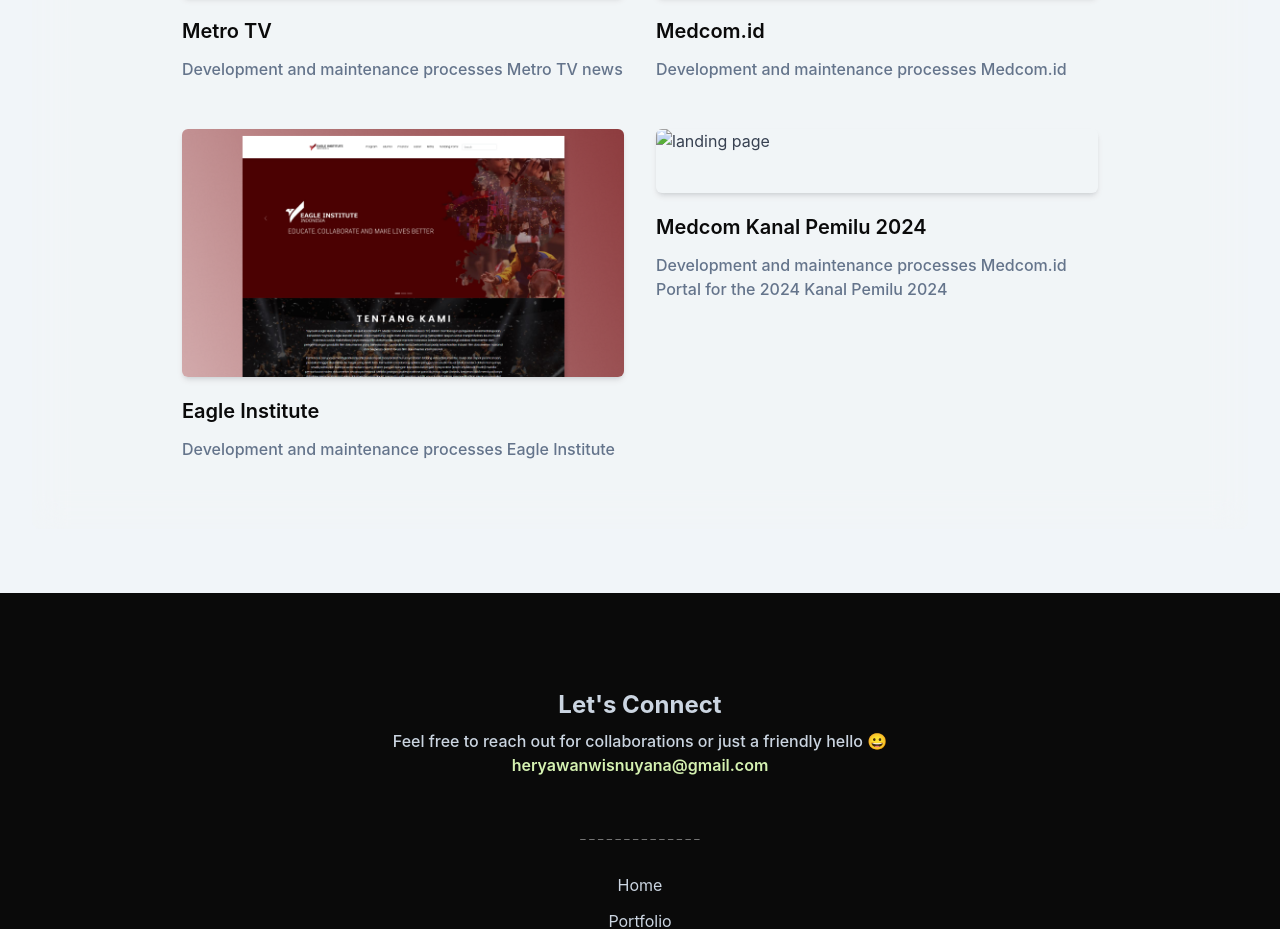
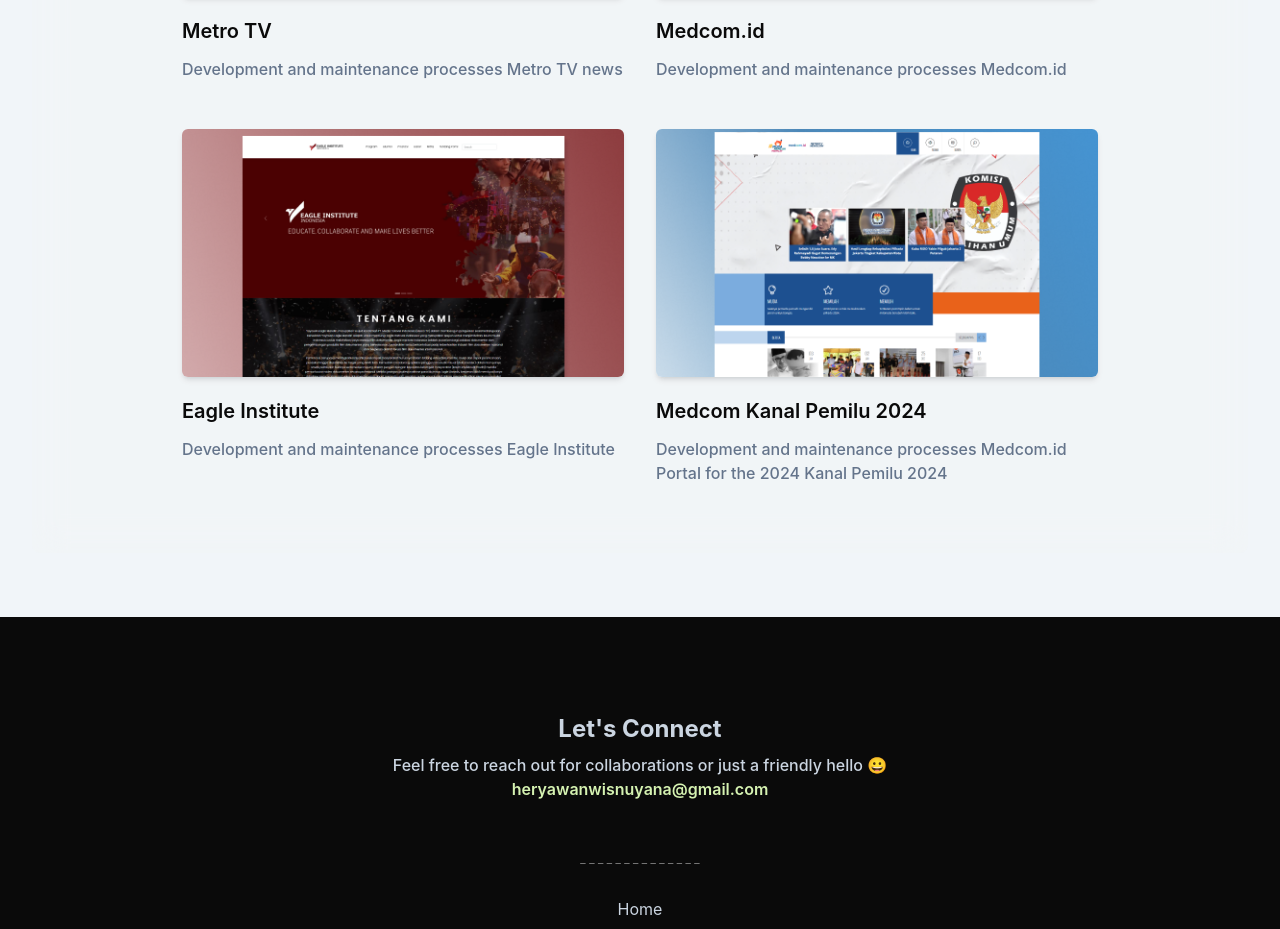
Before and after one commit to heryawanw/portfolio-web-design, a website: page index.html in a window 1280 px wide. Shown: the part 1200-2129 px from the top of the page. Drawn offline with Linux system fonts and the light colour scheme; the site is published under a folder, as on GitHub Pages, so addresses that start at the root find nothing.

Commit message:
nyoba ganti gambar

```diff
--- a/index.html
+++ b/index.html
@@ -139,7 +139,7 @@
                         <div class="mb-12 px-4 md:w-1/2">
                             <a href="https://www.medcom.id/pilkada/">
                             <div class="rounded-md shadow-md overflow-hidden">
-                                <img src="/img/pilkadaweb.png" class="object-cover aspect-video" alt="landing page" width="w-full">
+                                <img src="img/pilkadaweb.png" class="object-cover aspect-video" alt="landing page" width="w-full">
                             </div>
                             <h3 class="font-semibold text-xl text-dark hover:text-primary mt-5 mb-3">Medcom Kanal Pemilu 2024</h3>
                             <p class="font-medium text-base text-secondary">Development and maintenance processes Medcom.id Portal for the 2024 Kanal Pemilu 2024</p>
@@ -152,28 +152,28 @@
                     <div class="w-full px-4 flex flex-wrap justify-center mt-8 xl:w-10/12 xl:mx-auto">
                         <div class="mb-12 px-4 md:w-1/2">
                                 <div class="rounded-md shadow-md overflow-hidden">
-                                    <img src="/img/gias.png" class="object-cover aspect-video" alt="landing page" width="w-full">
+                                    <img src="img/gias.png" class="object-cover aspect-video" alt="landing page" width="w-full">
                                 </div>
                             <h3 class="font-semibold text-xl text-dark hover:text-primary mt-5 mb-3">GIIAS x Medcom.id</h3>
                             <p class="font-medium text-base text-secondary">Development and maintenance processes GIIAS 2025</p>
                         </div>
                         <div class="mb-12 px-4 md:w-1/2">
                             <div class="rounded-md shadow-md overflow-hidden">
-                                <img src="/img/redesign medcom.png" class="object-cover aspect-video" alt="landing page" width="w-full">
+                                <img src="img/redesign medcom.png" class="object-cover aspect-video" alt="landing page" width="w-full">
                             </div>
                             <h3 class="font-semibold text-xl text-dark hover:text-primary mt-5 mb-3">Medcom.id</h3>
                             <p class="font-medium text-base text-secondary">Redesign landing page of Medcom.id</p>
                         </div>
                         <div class="mb-12 px-4 md:w-1/2">
                             <div class="rounded-md shadow-md overflow-hidden">
-                                <img src="/img/air asia.png" class="object-cover aspect-video" alt="landing page" width="w-full">
+                                <img src="img/air asia.png" class="object-cover aspect-video" alt="landing page" width="w-full">
                             </div>
                             <h3 class="font-semibold text-xl text-dark hover:text-primary mt-5 mb-3">Air Asia x Medcom.id</h3>
                             <p class="font-medium text-base text-secondary">Development and maintenance processes Air Asia destination especially Likupang</p>
                         </div>
                         <div class="mb-12 px-4 md:w-1/2">
                             <div class="rounded-md shadow-md overflow-hidden">
-                                <img src="/img/quick count.png" class="object-cover aspect-video" alt="landing page" width="w-full">
+                                <img src="img/quick count.png" class="object-cover aspect-video" alt="landing page" width="w-full">
                             </div>
                             <h3 class="font-semibold text-xl text-dark hover:text-primary mt-5 mb-3">Real count Pemilu 2024</h3>
                             <p class="font-medium text-base text-secondary">Designing a real count display that will be displayed on many platforms.</p>
```
